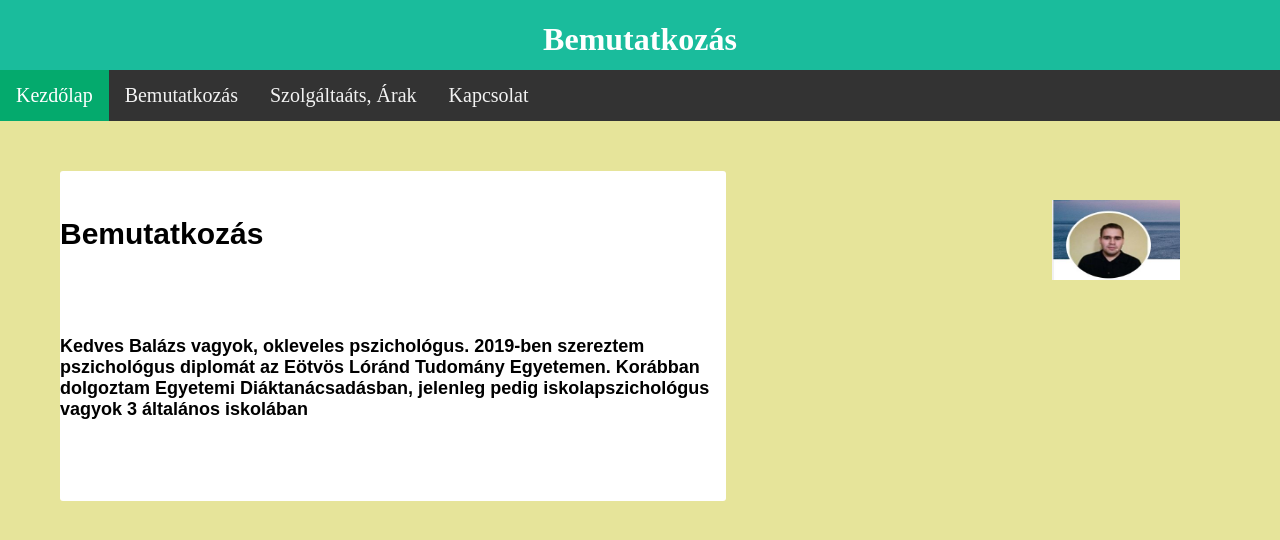
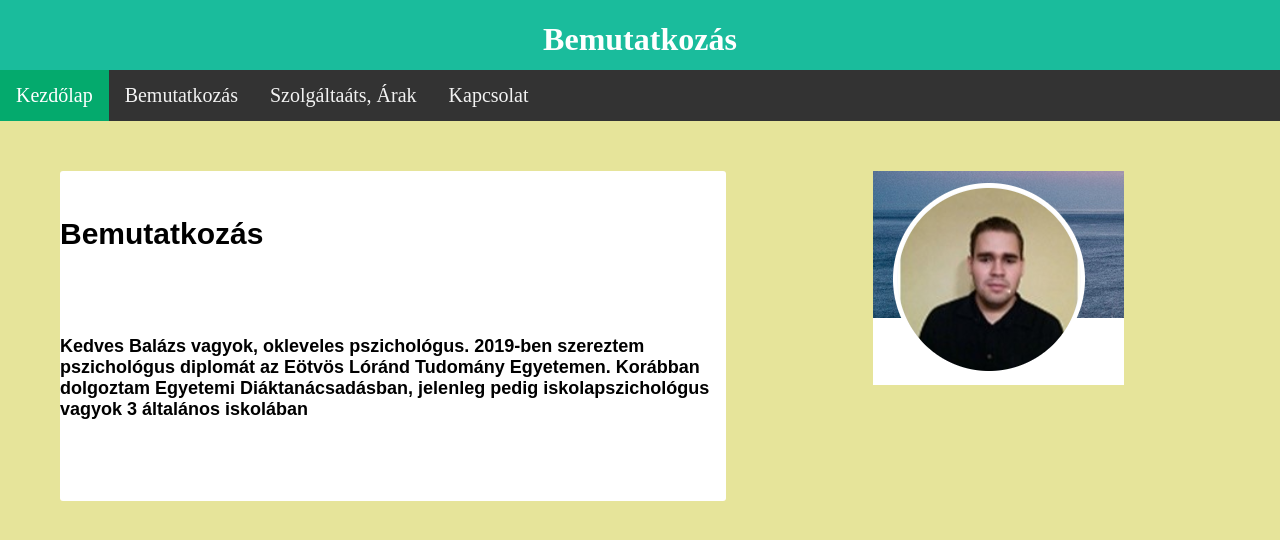
Before and after one commit to Kbalazs3/Psychologist-Site, a Flask app: page /introduction in a window 1280 px wide. Shown: the top 540 px of the page. Run offline with Flask 2, Linux system fonts and the light colour scheme.

Commit message:
introduction page is mosly ready now

```diff
--- a/static/style/page_style.css
+++ b/static/style/page_style.css
@@ -1,6 +1,6 @@
 
 body {
-    background-color: #e6e49a/*#808080*/;
+    background-color: #e6e49a;
   padding: 0;
   margin: 0;
 }
@@ -9,6 +9,20 @@ body {
   position: relative;
   top: 120px;
   left: 60px;
+  height: 70%;
+  width: 52%;
+  background-color: white;
+  font-size: 18px;
+  font-family: Arial;
+  font-weight: bolder;
+  border-radius: 3px;
+}
+
+#intro_content {
+  position: relative;
+  top: 120px;
+  left: 60px;
+  float: left;
   height: 70%;
   width: 52%;
   background-color: white;
@@ -87,9 +101,25 @@ body {
 }
 
 #profile_picture {
-  width: 10%;
-  height: 10%;
-  position: absolute;
-    top: 200px;
-  right: 100px;
+  position: relative;
+  right: 10px;
+  top: 50px;
+  top: 0;
+  margin: 0;
+  padding: 0;
+
 }
+
+#profile_picture_div {
+  background-color: #e6e49a;
+  opacity: 100%;
+  height: 70%;
+  width: 30%;
+  float: right;
+  position: relative;
+  top: 120px;
+  right: 80px;
+  margin: 0 0 0 15px;
+  text-align: center;
+
+}
--- a/templates/introduction.html
+++ b/templates/introduction.html
@@ -18,7 +18,7 @@
   <a href="contact">Kapcsolat</a>
     </div>
 
-    <div class="content">
+    <div id="intro_content">
         <br>
         <h2 class="subtitles">Bemutatkozás</h2>
         <br>
@@ -31,7 +31,8 @@
         <br>
         <br>
     </div>
-    <img id="profile_picture" src="{{url_for('static',filename = 'Pictures/Images/profile_picture.jpg')}}">
-
+    <div id="profile_picture_div">
+        <img id="profile_picture" src="{{url_for('static',filename = 'Pictures/Images/pp.png')}}">
+    </div>
 </body>
 </html>
```
Also changed, not shown: static/Pictures/Images/pp.PNG (added).
